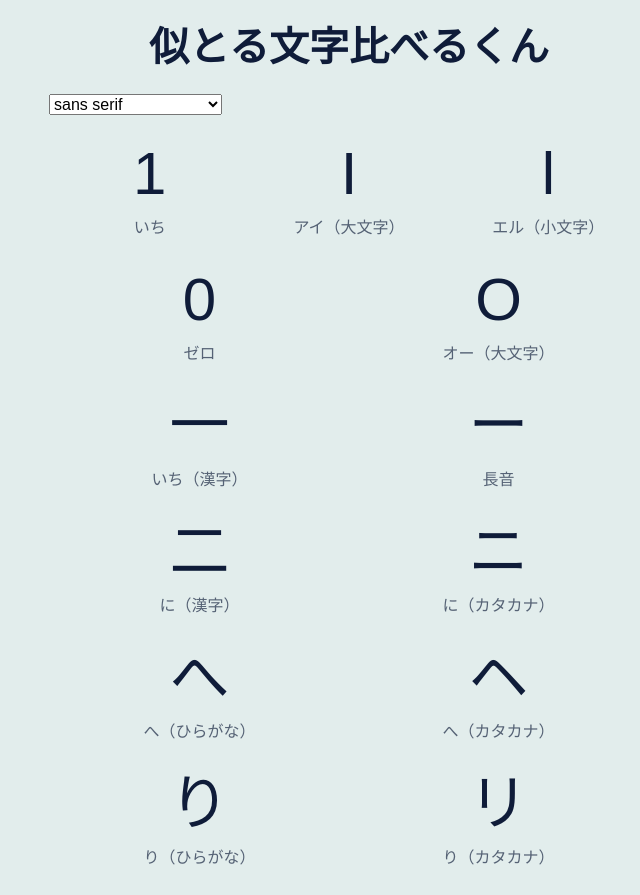
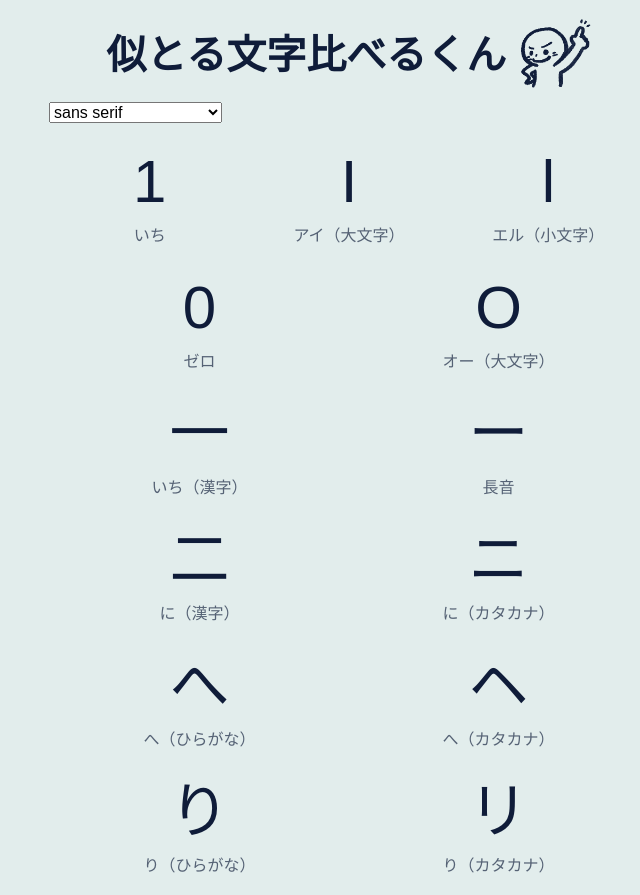
Before and after one commit to Porigon398/NiNi, a plain HTML site: page index.html in a window 1280 px wide. Shown: the whole page, without its empty margins (291-931 px from the left). Drawn offline with Linux system fonts and the light colour scheme; a script that the page names is missing.

Commit message:
add kuraberu-kun :D

```diff
--- a/css/style.css
+++ b/css/style.css
@@ -40,6 +40,16 @@ table {
   text-align: center;
 }
 
+.title-text,
+.title-img {
+  display: inline-block;
+  vertical-align: middle;
+}
+
+.title img {
+  height: 80px;
+}
+
 .main .table-item {
   text-align: center;
 }
--- a/index.html
+++ b/index.html
@@ -16,7 +16,12 @@
 <body onload="readFirst()">
   <div class="contents-wrapper">
     <div class="title">
-      <h1>似とる文字<br class="br-sp">比べるくん</h1>
+      <div class="title-text">
+        <h1>似とる文字<br class="br-sp">比べるくん</h1>
+      </div>
+      <div class="title-img">
+        <img src="img/kurabetaru.png" alt="kurabetaru">
+      </div>
     </div>
 
     <div class="font-select">
```
Also changed, not shown: img/kurabetaru.png (added).
